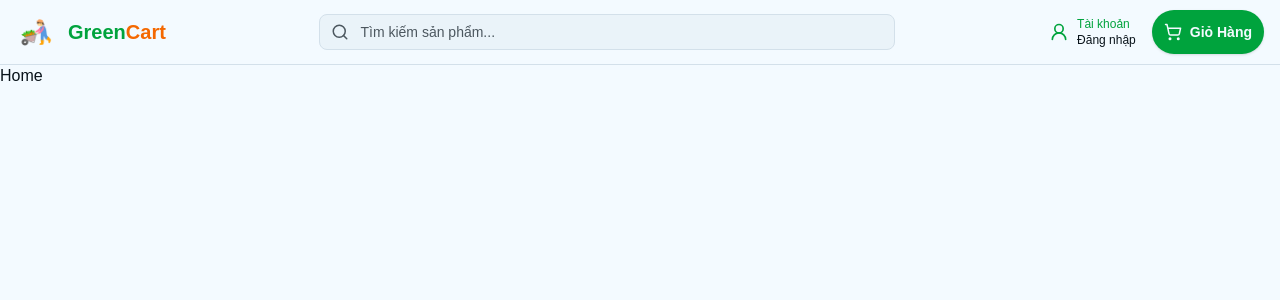
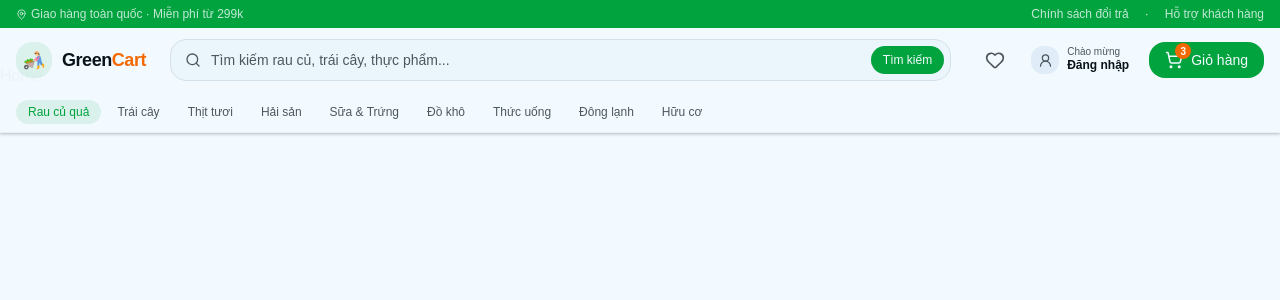
Before and after one commit to Thanhbo209/grocery-ecommerce, a React (Vite) app in the folder frontend/: page / in a window 1280 px wide. Shown: the top 300 px of the page. Built offline with nearby package versions, Linux system fonts and the light colour scheme; no server answers.

Commit message:
Improved Navbar UI

```diff
--- a/frontend/src/components/client/Navbar.tsx
+++ b/frontend/src/components/client/Navbar.tsx
@@ -1,6 +1,5 @@
 import Logo from "@/assets/green-logo.png";
 import { useAuth } from "@/components/hooks/useAuth";
-import { Button } from "@/components/ui/button";
 import {
   DropdownMenu,
   DropdownMenuContent,
@@ -16,110 +15,262 @@ import {
   Search,
   Settings,
   LogOut,
+  Heart,
+  Bell,
+  ChevronDown,
+  MapPin,
 } from "lucide-react";
 import { useNavigate } from "react-router-dom";
+import { useState } from "react";
 
 const Navbar = () => {
   const { user, logout } = useAuth();
   const navigate = useNavigate();
+  const [searchFocused, setSearchFocused] = useState(false);
+  const [cartCount] = useState(3); // mock cart count
+
   return (
-    <nav className="fixed top-0 left-0 w-full z-50 bg-sidebar border-b backdrop-blur-xl">
-      <div className="max-w-7xl mx-auto flex items-center justify-between px-4 h-16">
-        {/* LEFT */}
-        <div className="flex items-center gap-3">
-          <img src={Logo} alt="logo" className="w-10 h-10 object-cover" />
-          <p className="text-xl font-semibold text-primary">
-            Green<span className="text-chart-3">Cart</span>
-          </p>
+    <header className="fixed top-0 left-0 w-full z-50">
+      {/* Top bar */}
+      <div className="bg-primary text-primary-foreground text-xs py-1.5 px-4">
+        <div className="max-w-7xl mx-auto flex items-center justify-between">
+          <div className="flex items-center gap-1 text-primary-foreground/80">
+            <MapPin size={11} />
+            <span>Giao hàng toàn quốc · Miễn phí từ 299k</span>
+          </div>
+          <div className="hidden md:flex items-center gap-4 text-primary-foreground/80">
+            <a
+              href="#"
+              className="hover:text-primary-foreground transition-colors"
+            >
+              Chính sách đổi trả
+            </a>
+            <span>·</span>
+            <a
+              href="#"
+              className="hover:text-primary-foreground transition-colors"
+            >
+              Hỗ trợ khách hàng
+            </a>
+          </div>
+        </div>
       </div>
 
-        {/* SEARCH (desktop only) */}
-        <div className="hidden md:flex flex-1 max-w-xl mx-6 relative">
+      {/* Main navbar */}
+      <nav className="bg-background/95 backdrop-blur-xl">
+        <div className="max-w-7xl mx-auto px-4">
+          <div className="flex items-center gap-4 h-16">
+            {/* LOGO */}
+            <a href="/" className="flex items-center gap-2.5 shrink-0 group">
+              <div className="relative">
+                <div className="w-9 h-9 rounded-xl bg-primary/10 flex items-center justify-center overflow-hidden group-hover:bg-primary/20 transition-colors">
+                  <img
+                    src={Logo}
+                    alt="logo"
+                    className="w-7 h-7 object-contain"
+                  />
+                </div>
+              </div>
+              <span className="text-lg font-bold tracking-tight">
+                Green<span className="text-chart-3">Cart</span>
+              </span>
+            </a>
+
+            {/* SEARCH */}
+            <div className="flex-1 mx-2 hidden md:block">
+              <div
+                className={`relative flex items-center rounded-2xl border transition-all duration-200 ${
+                  searchFocused
+                    ? "border-primary shadow-[0_0_0_3px_hsl(var(--primary)/0.12)]"
+                    : "border-border bg-muted/40 hover:border-primary/40"
+                }`}
+              >
                 <Search
-            size={18}
-            className="absolute left-3 top-1/2 -translate-y-1/2 text-muted-foreground"
+                  size={16}
+                  className={`absolute left-3.5 transition-colors ${
+                    searchFocused ? "text-primary" : "text-muted-foreground"
+                  }`}
                 />
-          <Input placeholder="Tìm kiếm sản phẩm..." className="pl-10" />
+                <Input
+                  placeholder="Tìm kiếm rau củ, trái cây, thực phẩm..."
+                  className="pl-10 pr-28 border-0 bg-transparent focus-visible:ring-0 focus-visible:ring-offset-0 text-sm h-10"
+                  onFocus={() => setSearchFocused(true)}
+                  onBlur={() => setSearchFocused(false)}
+                />
+                <button className="absolute right-1.5 bg-primary hover:bg-primary/90 text-primary-foreground text-xs font-medium px-3 py-1.5 rounded-xl transition-colors">
+                  Tìm kiếm
+                </button>
+              </div>
             </div>
 
-        {/* RIGHT */}
-        <div className="flex items-center gap-4">
-          {/* account */}
+            {/* RIGHT ACTIONS */}
+            <div className="flex items-center gap-1 shrink-0">
+              {/* Wishlist */}
+              <button className="hidden md:flex items-center justify-center w-10 h-10 rounded-xl hover:bg-muted transition-colors relative group">
+                <Heart
+                  size={20}
+                  className="text-muted-foreground group-hover:text-rose-500 transition-colors"
+                />
+              </button>
+
+              {/* Notification */}
+              {user && (
+                <button className="hidden md:flex items-center justify-center w-10 h-10 rounded-xl hover:bg-muted transition-colors relative">
+                  <Bell size={20} className="text-muted-foreground" />
+                  <span className="absolute top-1.5 right-1.5 w-2 h-2 bg-chart-3 rounded-full ring-2 ring-background" />
+                </button>
+              )}
+
+              {/* ACCOUNT */}
               {user ? (
-            <div className="hidden md:flex items-center">
                 <DropdownMenu>
-                {/* Trigger */}
                   <DropdownMenuTrigger asChild>
-                  <button className="flex items-center gap-2 px-2 py-1 rounded-lg  transition">
-                    <User2 size={20} className="text-primary" />
-                    <p className="text-xs font-medium  flex flex-col items-start">
-                      Xin chào
-                      <span className="text-xs font-medium text-primary">
+                    <button className="hidden md:flex items-center gap-2 px-3 py-2 rounded-xl hover:bg-muted transition-colors">
+                      <div className="w-7 h-7 rounded-lg bg-primary/15 flex items-center justify-center">
+                        <User2 size={15} className="text-primary" />
+                      </div>
+                      <div className="flex flex-col items-start leading-none">
+                        <span className="text-[10px] text-muted-foreground">
+                          Tài khoản
+                        </span>
+                        <span className="text-xs font-semibold text-foreground max-w-[80px] truncate">
                           {user.name || user.email}
                         </span>
-                    </p>
+                      </div>
+                      <ChevronDown
+                        size={14}
+                        className="text-muted-foreground"
+                      />
                     </button>
                   </DropdownMenuTrigger>
 
-                {/* Dropdown */}
-                <DropdownMenuContent align="end" className="w-52 rounded-xl">
-                  {/* Info */}
-                  <div className="px-3 py-2 text-sm">
-                    <p className="font-medium">{user.name || "User"}</p>
-                    <p className="text-xs text-muted-foreground">
+                  <DropdownMenuContent
+                    align="end"
+                    className="w-56 rounded-2xl shadow-xl border-border/60 p-1.5"
+                  >
+                    <div className="px-3 py-2.5 mb-1">
+                      <div className="flex items-center gap-2.5">
+                        <div className="w-9 h-9 rounded-xl bg-primary/15 flex items-center justify-center">
+                          <User2 size={16} className="text-primary" />
+                        </div>
+                        <div>
+                          <p className="text-sm font-semibold">
+                            {user.name || "Người dùng"}
+                          </p>
+                          <p className="text-xs text-muted-foreground truncate max-w-[150px]">
                             {user.email}
                           </p>
                         </div>
+                      </div>
+                    </div>
 
-                  <DropdownMenuSeparator />
+                    <DropdownMenuSeparator className="my-1" />
 
-                  {/* Settings */}
                     <DropdownMenuItem
                       onClick={() => navigate("/profile")}
-                    className="cursor-pointer"
+                      className="cursor-pointer rounded-xl text-sm gap-2.5 py-2"
                     >
-                    <Settings className="mr-2 h-4 w-4" />
-                    Cài đặt người dùng
+                      <Settings className="h-4 w-4 text-muted-foreground" />
+                      Cài đặt tài khoản
                     </DropdownMenuItem>
 
-                  <DropdownMenuSeparator />
+                    <DropdownMenuSeparator className="my-1" />
 
-                  {/* Logout */}
                     <DropdownMenuItem
                       onClick={logout}
-                    className="text-destructive focus:text-destructive cursor-pointer"
+                      className="text-destructive focus:text-destructive cursor-pointer rounded-xl text-sm gap-2.5 py-2"
                     >
-                    <LogOut className="mr-2 h-4 w-4 " />
+                      <LogOut className="h-4 w-4" />
                       Đăng xuất
                     </DropdownMenuItem>
                   </DropdownMenuContent>
                 </DropdownMenu>
+              ) : (
+                <a
+                  href="/login"
+                  className="hidden md:flex items-center gap-2 px-3 py-2 rounded-xl hover:bg-muted transition-colors"
+                >
+                  <div className="w-7 h-7 rounded-lg bg-muted flex items-center justify-center">
+                    <User2 size={15} className="text-muted-foreground" />
                   </div>
-          ) : (
-            <div className="hidden md:flex items-center gap-2">
-              <User2 size={20} className="text-primary" />
-              <div className="flex flex-col leading-none">
-                <p className="text-xs text-primary">Tài khoản</p>
-                <a href="/login" className="text-xs hover:underline">
-                  Đăng nhập
+                  <div className="flex flex-col items-start leading-none">
+                    <span className="text-[10px] text-muted-foreground">
+                      Chào mừng
+                    </span>
+                    <span className="text-xs font-semibold">Đăng nhập</span>
+                  </div>
                 </a>
-              </div>
-            </div>
               )}
 
-          {/* cart */}
-          <Button className="rounded-full p-3">
+              {/* CART */}
+              <button className="flex items-center gap-2 bg-primary hover:bg-primary/90 text-primary-foreground px-4 py-2 rounded-2xl transition-all duration-150 active:scale-95 relative ml-1">
+                <div className="relative">
                   <ShoppingCart size={18} />
-            <p>Giỏ Hàng</p>
-          </Button>
+                  {cartCount > 0 && (
+                    <span className="absolute -top-2 -right-2 min-w-[16px] h-4 bg-chart-3 text-white text-[10px] font-bold rounded-full flex items-center justify-center px-0.5">
+                      {cartCount}
+                    </span>
+                  )}
+                </div>
+                <span className="text-sm font-medium hidden sm:block">
+                  Giỏ hàng
+                </span>
+              </button>
 
-          {/* mobile menu */}
-          <button className="md:hidden">
-            <Menu size={22} />
+              {/* MOBILE MENU */}
+              <button className="md:hidden flex items-center justify-center w-10 h-10 rounded-xl hover:bg-muted transition-colors ml-1">
+                <Menu size={20} />
               </button>
             </div>
           </div>
+
+          {/* Mobile search */}
+          <div className="md:hidden pb-3">
+            <div className="relative flex items-center rounded-2xl border border-border bg-muted/40">
+              <Search
+                size={15}
+                className="absolute left-3 text-muted-foreground"
+              />
+              <Input
+                placeholder="Tìm kiếm sản phẩm..."
+                className="pl-9 border-0 bg-transparent focus-visible:ring-0 focus-visible:ring-offset-0 text-sm h-9"
+              />
+            </div>
+          </div>
+        </div>
       </nav>
+
+      {/* Category nav */}
+      <div className="bg-background border-b shadow-2xl border-border/40 hidden md:block">
+        <div className="max-w-7xl mx-auto px-4">
+          <div className="flex items-center gap-1 h-10 overflow-x-auto scrollbar-hide">
+            {[
+              "Rau củ quả",
+              "Trái cây",
+              "Thịt tươi",
+              "Hải sản",
+              "Sữa & Trứng",
+              "Đồ khô",
+              "Thức uống",
+              "Đông lạnh",
+              "Hữu cơ",
+            ].map((cat, i) => (
+              <a
+                key={cat}
+                href="#"
+                className={`whitespace-nowrap px-3 py-1 text-xs font-medium rounded-lg transition-colors ${
+                  i === 0
+                    ? "bg-primary/10 text-primary"
+                    : "text-muted-foreground hover:text-foreground hover:bg-muted"
+                }`}
+              >
+                {cat}
+              </a>
+            ))}
+          </div>
+        </div>
+      </div>
+    </header>
   );
 };
 
```
Lines whose indentation alone changed are shown as unchanged.
